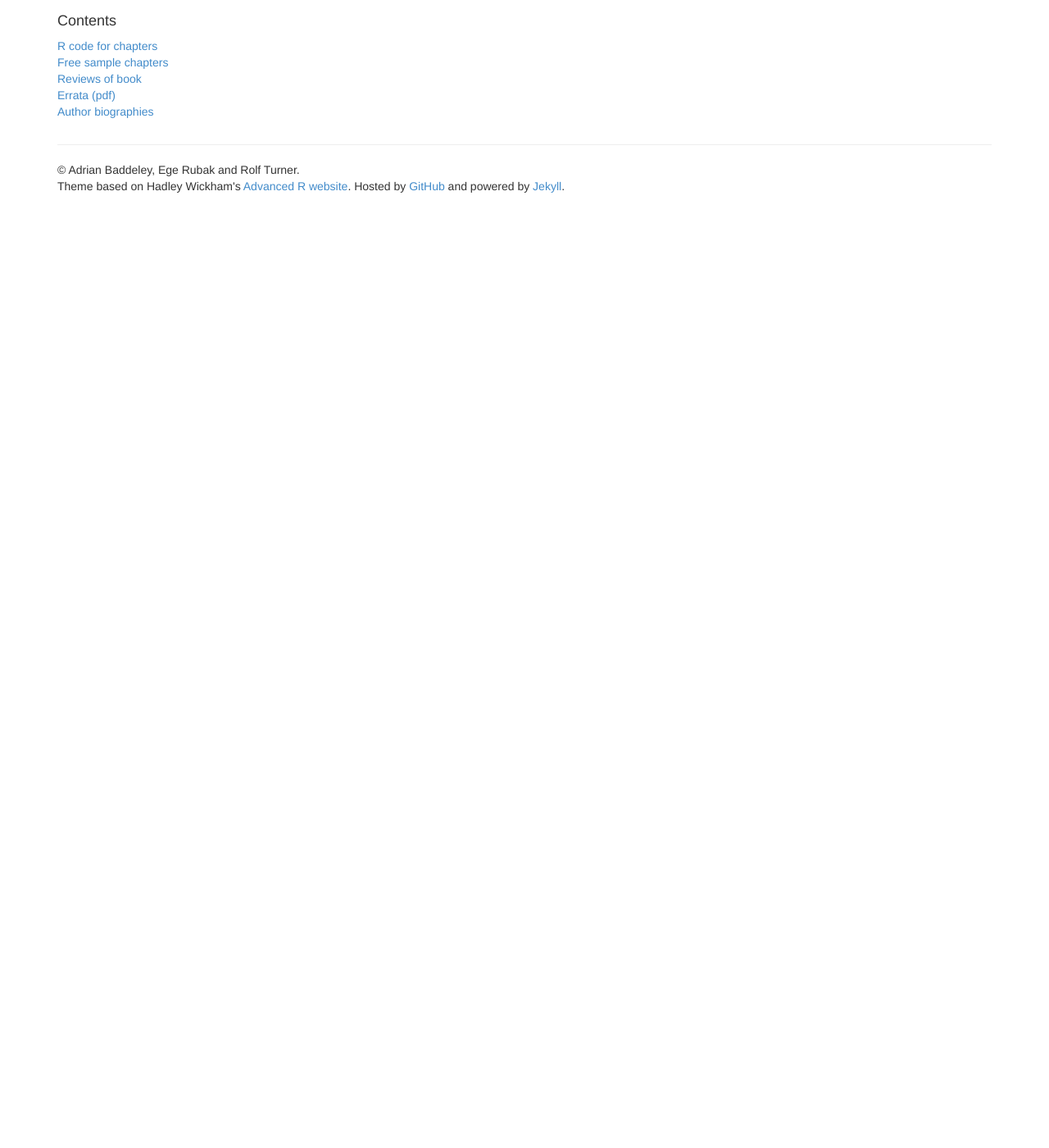
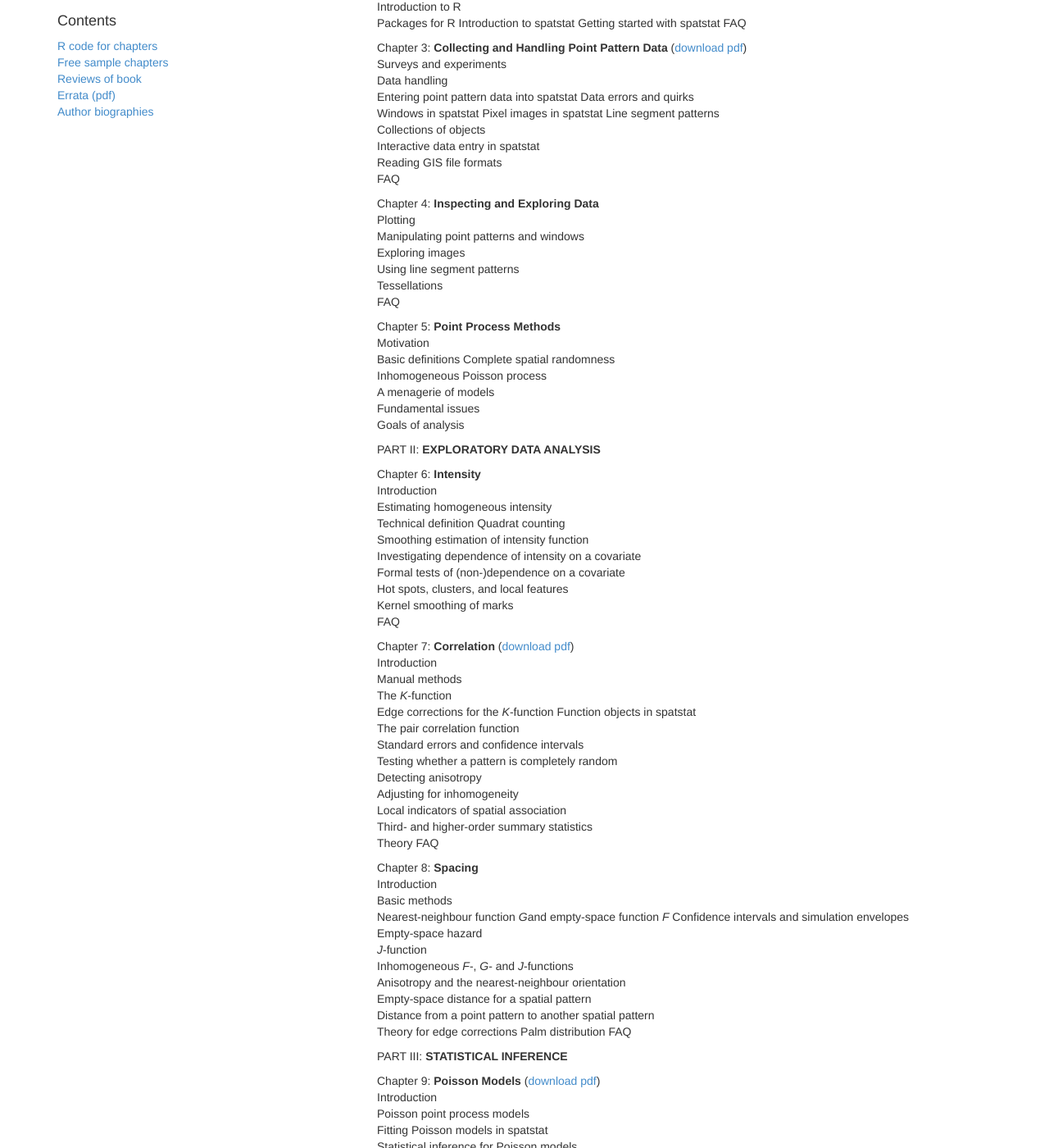
Before and after one commit to spatstat/book, a Jekyll site: the page built from index.md, in a window 1280 px wide and 1400 px high, scrolled down 438 px. Shown: the whole window at 82% size. Built offline with Jekyll 4.4.1, drawn with Linux system fonts in a browser that asks for light colours; Markdown is read by kramdown in place of the engine named in the settings; before the commit the page ends 900 px from its top, so only the background shows below that; some of the changed text lies outside the part shown.

Commit message:
Added table of contents to front page.

```diff
--- /dev/null
+++ b/_includes/fulltoc.md
@@ -0,0 +1,207 @@
+PART I: **BASICS**
+
+Chapter 1: **Introduction**
+Point patterns
+Statistical methodology for point patterns
+About this book
+
+Chapter 2: **Software Essentials**
+Introduction to R
+Packages for R
+Introduction to spatstat
+Getting started with spatstat
+FAQ
+
+Chapter 3: **Collecting and Handling Point Pattern Data** ([download pdf](sample-chapters/chapter03.pdf))
+Surveys and experiments
+Data handling
+Entering point pattern data into spatstat
+Data errors and quirks
+Windows in spatstat
+Pixel images in spatstat
+Line segment patterns
+Collections of objects
+Interactive data entry in spatstat
+Reading GIS file formats
+FAQ
+
+Chapter 4: **Inspecting and Exploring Data**
+Plotting
+Manipulating point patterns and windows
+Exploring images
+Using line segment patterns
+Tessellations
+FAQ
+
+Chapter 5: **Point Process Methods**
+Motivation
+Basic definitions
+Complete spatial randomness
+Inhomogeneous Poisson process
+A menagerie of models
+Fundamental issues
+Goals of analysis
+
+PART II: **EXPLORATORY DATA ANALYSIS**
+
+Chapter 6: **Intensity**
+Introduction
+Estimating homogeneous intensity
+Technical definition
+Quadrat counting
+Smoothing estimation of intensity function
+Investigating dependence of intensity on a covariate
+Formal tests of (non-)dependence on a covariate
+Hot spots, clusters, and local features
+Kernel smoothing of marks
+FAQ
+
+Chapter 7: **Correlation** ([download pdf](sample-chapters/chapter07.pdf))
+Introduction
+Manual methods
+The *K*-function
+Edge corrections for the *K*-function
+Function objects in spatstat
+The pair correlation function
+Standard errors and confidence intervals
+Testing whether a pattern is completely random
+Detecting anisotropy
+Adjusting for inhomogeneity
+Local indicators of spatial association
+Third- and higher-order summary statistics
+Theory
+FAQ
+
+Chapter 8: **Spacing**
+Introduction
+Basic methods
+Nearest-neighbour function *G*and empty-space function *F*
+Confidence intervals and simulation envelopes
+Empty-space hazard
+*J*-function
+Inhomogeneous *F*-, *G*- and *J*-functions
+Anisotropy and the nearest-neighbour orientation
+Empty-space distance for a spatial pattern
+Distance from a point pattern to another spatial pattern
+Theory for edge corrections
+Palm distribution
+FAQ
+
+PART III: **STATISTICAL INFERENCE**
+
+Chapter 9: **Poisson Models** ([download pdf](sample-chapters/chapter09.pdf))
+Introduction
+Poisson point process models
+Fitting Poisson models in spatstat
+Statistical inference for Poisson models
+Alternative fitting methods
+More flexible models
+Theory
+Coarse quadrature approximation
+Fine pixel approximation
+Conditional logistic regression
+Approximate Bayesian inference
+Non-loglinear models
+Local likelihood
+FAQ
+
+Chapter 10: **Hypothesis Tests and Simulation Envelopes**
+Introduction
+Concepts and terminology
+Testing for a covariate effect in a parametric model
+Quadrat counting tests
+Tests based on the cumulative distribution function
+Monte Carlo tests
+Monte Carlo tests based on summary functions
+Envelopes in spatstat
+Other presentations of envelope tests
+Dao-Genton test and envelopes
+Power of tests based on summary functions
+FAQ
+
+Chapter 11: **Model Validation**
+Overview of validation techniques
+Relative intensity
+Residuals for Poisson processes
+Partial residual plots
+Added variable plots
+Validating the independence assumption
+Leverage and influence
+Theory for leverage and influence
+FAQ
+
+Chapter 12: **Cluster and Cox Models**
+Introduction
+Cox processes
+Cluster processes
+Fitting Cox and cluster models to data
+Locally fitted models
+Theory*
+*FAQ
+
+Chapter 13: **Gibbs Models**
+Introduction
+Conditional intensity
+Key concepts
+Statistical insights
+Fitting Gibbs models to data
+Pairwise interaction models
+Higher-order interactions
+Hybrids of Gibbs models
+Simulation
+Goodness-of-fit and validation for fitted Gibbs models
+Locally fitted models
+Theory: Gibbs processes
+Theory: Fitting Gibbs models
+Determinantal point processes
+FAQ
+
+Chapter 14: **Patterns of Several Types of Points**
+Introduction
+Methodological issues
+Handling multitype point pattern data
+Exploratory analysis of intensity
+Multitype Poisson models
+Correlation and spacing
+Tests of randomness and independence
+Multitype Gibbs models
+Hierarchical interactions
+Multitype Cox and cluster processes
+Other multitype processes
+Theory
+FAQ
+
+PART IV: **ADDITIONAL STRUCTURE**
+
+Chapter 15: **Higher-Dimensional Spaces and Marks**
+Introduction
+Point patterns with numerical or multidimensional marks
+Three-dimensional point patterns
+Point patterns with any kinds of marks and coordinates
+FAQ
+
+Chapter 16: **Replicated Point Patterns and Designed Experiments**
+Introduction
+Methodology
+Lists of objects
+Hyperframes
+Computing with hyperframes
+Replicated point pattern datasets in spatstat
+Exploratory data analysis
+Analysing summary functions from replicated patterns
+Poisson models
+Gibbs models
+Model validation
+Theory
+FAQ
+
+Chapter 17: **Point Patterns on a Linear Network**
+Introduction
+Network geometry
+Data handling
+Intensity
+Poisson models
+Intensity on a tree
+Pair correlation function
+*K*-function
+FAQ
--- a/index.md
+++ b/index.md
@@ -7,7 +7,11 @@ title: Welcome
 
 This is the companion website for __"[Spatial Point Patterns: Methodology and Applications with R][1]"__.
 
-**The site is currently under construction. At the moment you can only download three sample chapters and get the discount code for the book. R code and errata coming soon.**
+Here you can download three sample chapters for free and find R code to reproduce all figures and output in the book.
+
+## Table of contents
+
+{% include fulltoc.md %}
 
 [1]: https://www.crcpress.com/Spatial-Point-Patterns-Methodology-and-Applications-with-R/Baddeley-Rubak-Turner/9781482210200
 "Book information and pre-order form at publisher's website"
```
